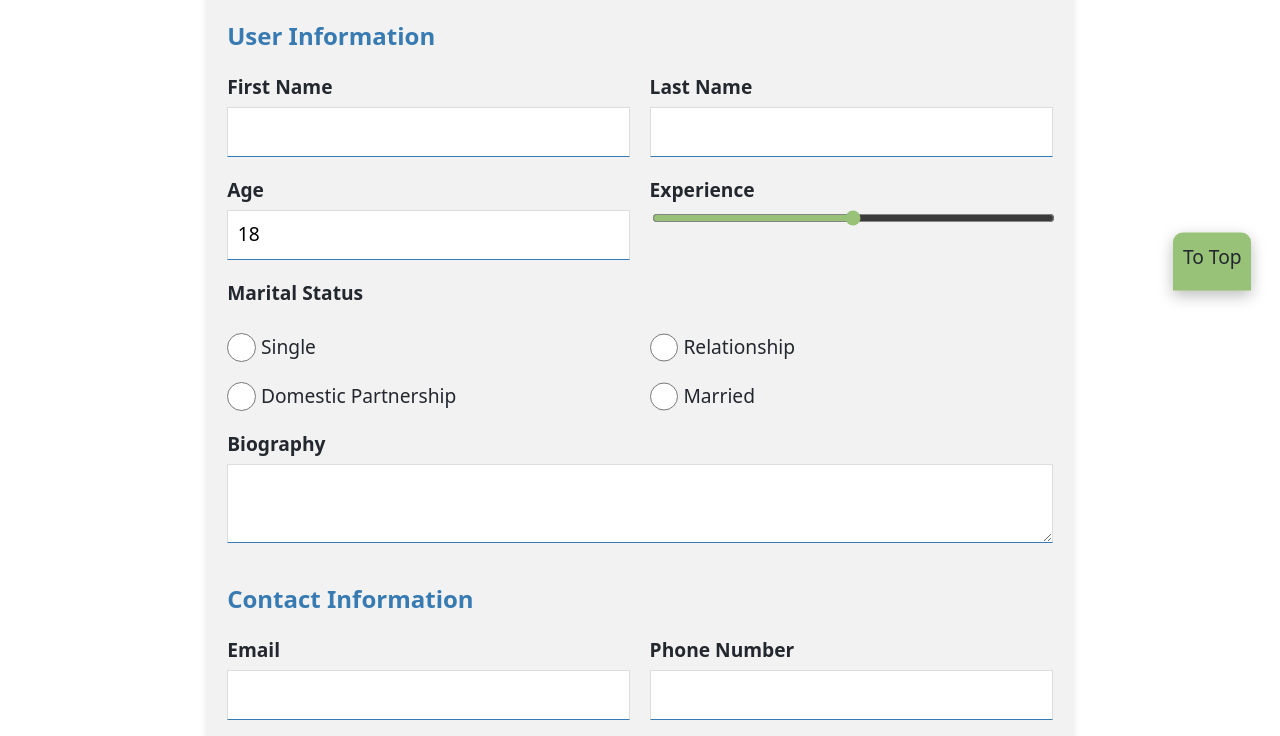
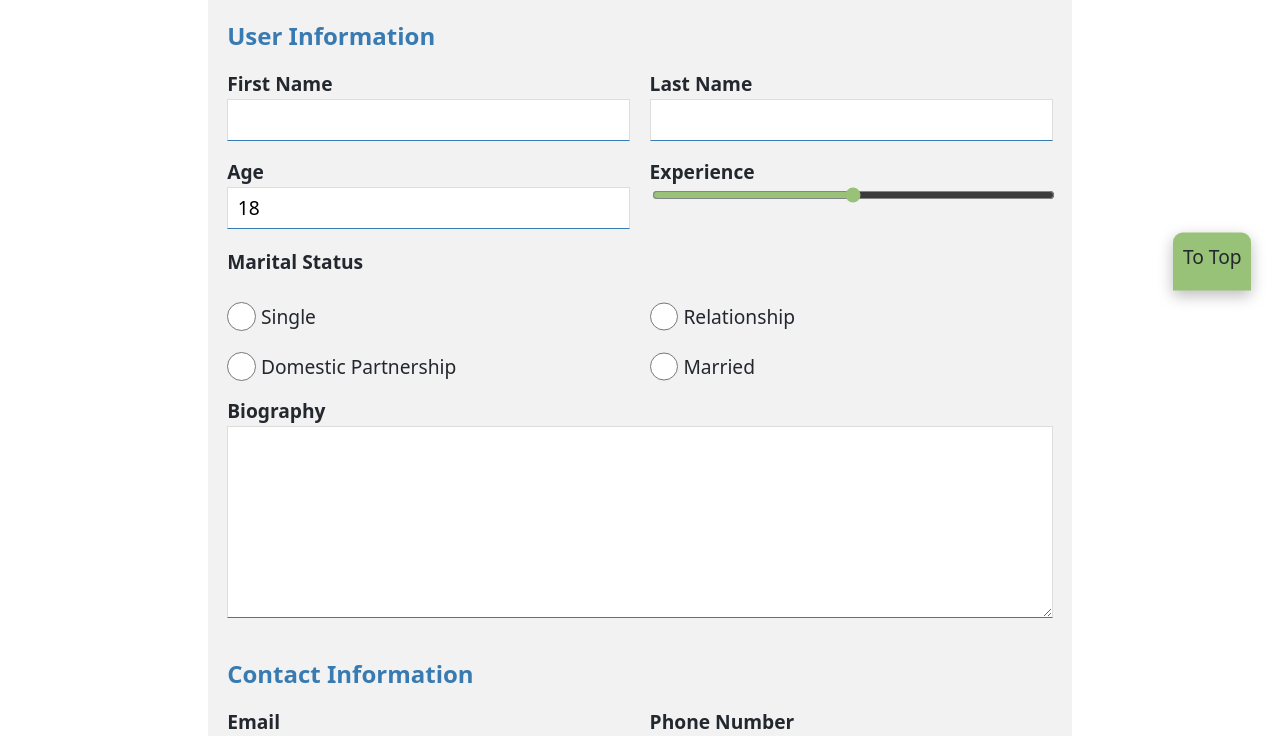
Before and after one commit to MAD9013/f2024-w10-tutorial, a plain HTML site: page forms-complete.html in a window 1280 px wide. Shown: the part 577-1313 px from the top of the page. Drawn offline with Linux system fonts and the light colour scheme; a web font is replaced by a local one.

Commit message:
Update CSS Reset

```diff
--- a/css/main.css
+++ b/css/main.css
@@ -7,25 +7,14 @@
   --color-red: #d86972;
   --color-red--dark: #a94c54;
   --color-orange: #bb8b5e;
-  --color-orange--dark: #8d6744;
   --color-green: #97c278;
   --color-green--medium: #bedfa5;
   --color-green--light: #c3e1ad;
   --color-green--lighter: #c6e3b0;
   --color-blue: #387bb2;
   --color-blue--light: #8eb9dd;
-  --color-blue--lighter: #dbeaf8;
   --color-blue--dark: #2c6593;
   --color-purple: #c678dd;
-  --color-purple--dark: #9c5bb0;
-  --color-yellow: #ddc678;
-  --color-yellow--dark: #b09c5b;
-  --color-cyan: #78ddd0;
-  --color-cyan--dark: #57b0a5;
-  --color-brown: #3e2c18;
-  --color-brown--dark: #1e150b;
-  --color-gray: #333;
-  --color-gray--dark: #222;
 
   /* Fonts */
   --font-primary: "Noto Sans", sans-serif;
@@ -39,11 +28,15 @@
   --transition: 0.2s;
   --shadow: 0 0.25rem 0.75rem #0004;
   --shadow--large: 0 0.5rem 1.5rem #0004;
-  --shadow--subtle: 0 0.125rem 0.5rem #0002;
   --radius: 0.5em;
 }
 
-/* CSS Reset */
+/*
+
+CSS Reset
+Adapted from: https://piccalil.li/blog/a-more-modern-css-reset/
+
+*/
 
 /* Box sizing rules */
 *,
@@ -52,27 +45,17 @@
   box-sizing: border-box;
 }
 
-/* Set core root defaults */
+/* Prevent font size inflation */
 html {
+  -moz-text-size-adjust: none;
+  -webkit-text-size-adjust: none;
+  text-size-adjust: none;
   color: var(--color-primary);
   font-family: var(--font-primary);
   line-height: 1.5;
 }
 
-html:focus-within {
-  scroll-behavior: smooth;
-}
-
-/* Set core body defaults */
-body {
-  min-height: 100vh;
-  text-rendering: optimizeSpeed;
-  margin: 0;
-  display: grid;
-  grid-template-rows: auto auto 1fr auto;
-}
-
-/* Update default margin */
+/* Remove default margin in favour of better control in authored CSS */
 h1,
 h2,
 h3,
@@ -93,8 +76,31 @@ dd {
 ul[role="list"],
 ol[role="list"] {
   list-style: none;
-  padding: 0;
+}
+
+/* Set core body defaults */
+body {
+  min-height: 100vh;
   margin: 0;
+}
+
+/* Set shorter line heights on headings and interactive elements */
+h1,
+h2,
+h3,
+h4,
+button,
+input,
+label {
+  line-height: 1.1;
+}
+
+/* Balance text wrapping on headings */
+h1,
+h2,
+h3,
+h4 {
+  text-wrap: balance;
 }
 
 /* A elements that don't have a class get default styles */
@@ -106,7 +112,7 @@ a:not([class]) {
 
 a:not([class]):hover,
 a:not([class]):focus-visible {
-  color: var(--color-red);
+  color: var(--color-green);
 }
 
 /* Make images easier to work with */
@@ -130,7 +136,18 @@ input,
 button,
 textarea,
 select {
-  font: inherit;
+  font-family: inherit;
+  font-size: inherit;
+}
+
+/* Make sure textareas without a rows attribute are not tiny */
+textarea:not([rows]) {
+  min-height: 10em;
+}
+
+/* Anything that has been anchored to should have extra scroll margin */
+:target {
+  scroll-margin-block: 5ex;
 }
 
 /* Remove all animations, transitions and smooth scroll for people that prefer not to see them */
```
